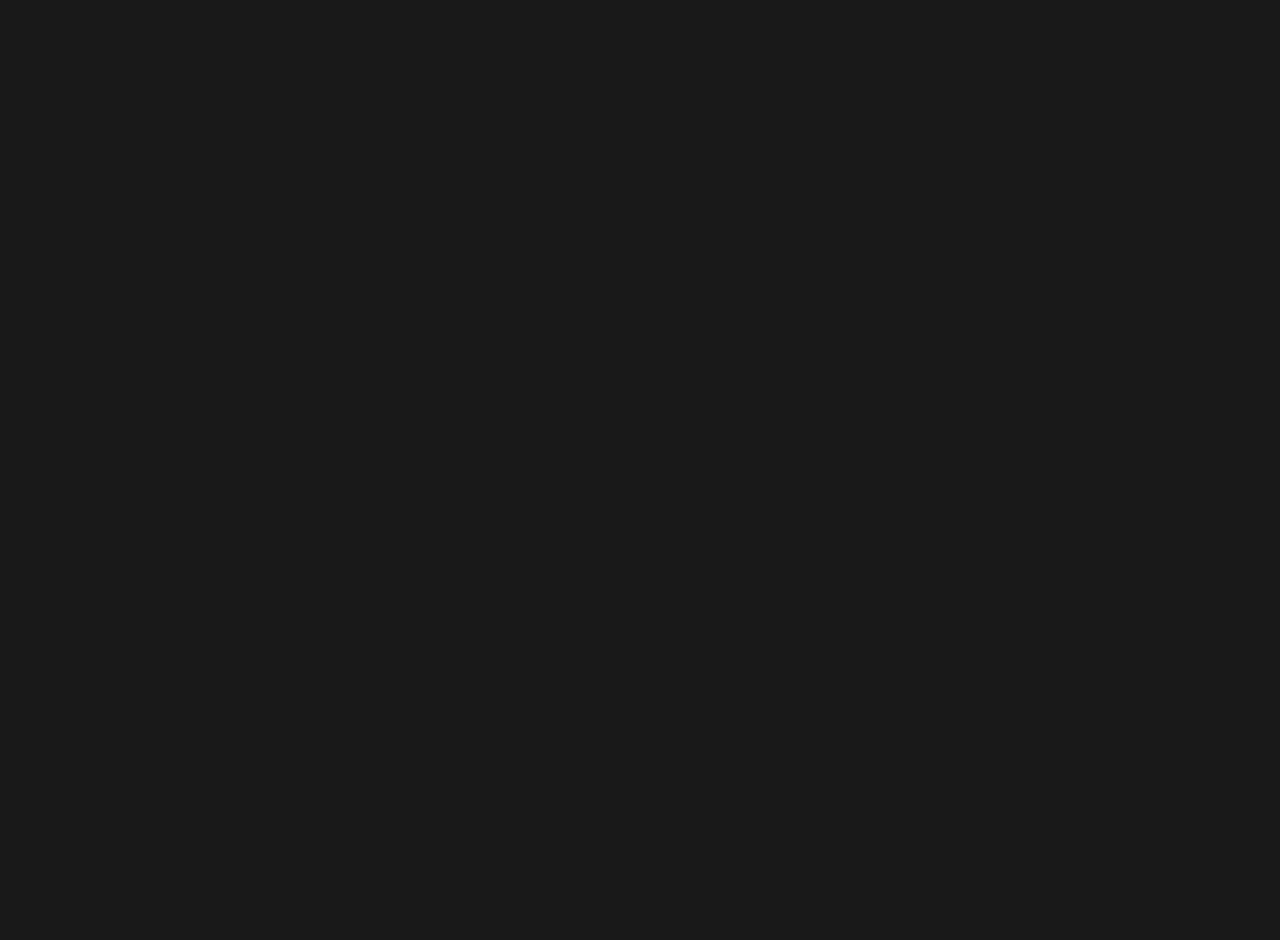
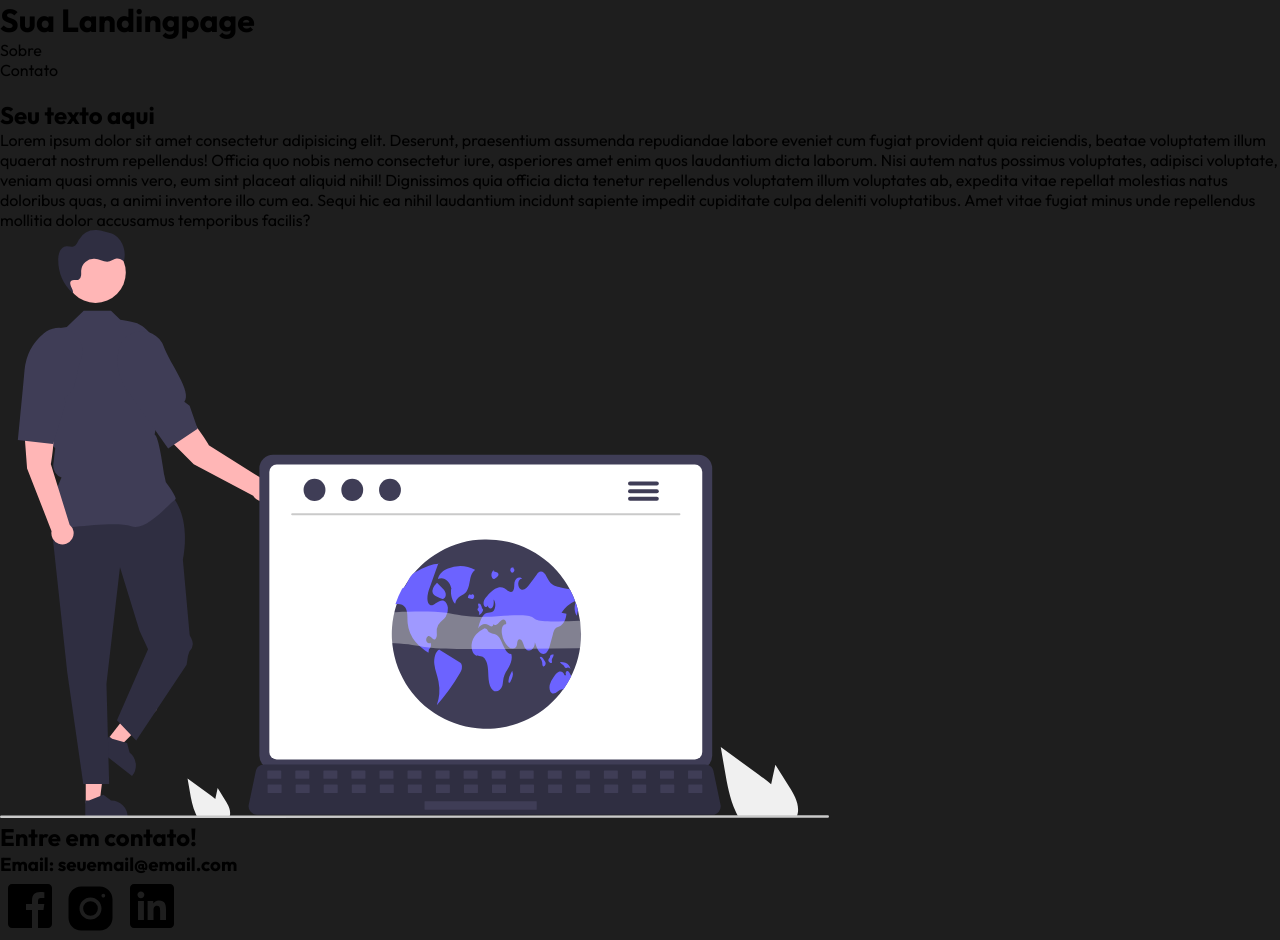
Before and after one commit to DanielValeriote/landing-page-1, a plain HTML site: page index.html in a window 1280 px wide. Before the commit the page ends 800 px from the top, so only its background shows below. Drawn offline with Linux system fonts and the light colour scheme.

Commit message:
create html structure and add images

```diff
--- a/index.html
+++ b/index.html
@@ -8,6 +8,34 @@
   <link rel="stylesheet" href="./styles/css/style.min.css">
 </head>
 <body>
+  <header>
+    <h1>Sua Landingpage</h1>
+    <ul class="navbar-list">
+      <li>Sobre</li>
+      <li>Contato</li>
+    </ul>
+  </header>
 
+  <main>
+    <article>
+      <h2>Seu texto aqui</h2>
+      <p>Lorem ipsum dolor sit amet consectetur adipisicing elit. Deserunt, praesentium assumenda repudiandae labore eveniet cum fugiat provident quia reiciendis, beatae voluptatem illum quaerat nostrum repellendus! Officia quo nobis nemo consectetur iure, asperiores amet enim quos laudantium dicta laborum. Nisi autem natus possimus voluptates, adipisci voluptate, veniam quasi omnis vero, eum sint placeat aliquid nihil! Dignissimos quia officia dicta tenetur repellendus voluptatem illum voluptates ab, expedita vitae repellat molestias natus doloribus quas, a animi inventore illo cum ea. Sequi hic ea nihil laudantium incidunt sapiente impedit cupiditate culpa deleniti voluptatibus. Amet vitae fugiat minus unde repellendus mollitia dolor accusamus temporibus facilis?</p>
+    </article>
+    <aside>
+      <img src="./assets/images/undraw_startup_life.svg" alt="draw of a man and a laptop">
+    </aside>
+  </main>
+
+  <footer>
+    <section>
+      <h2>Entre em contato!</h2>
+      <h3>Email: seuemail@email.com</h3>
+    </section>
+    <ul class="contact-icons">
+      <img src="./assets/images/facebook-icon.svg" alt="facebook">
+      <img src="./assets/images/instagram-icon.svg" alt="instagram">
+      <img src="./assets/images/linkedin-icon.svg" alt="linkedin">
+    </ul>
+  </footer>
 </body>
 </html>
--- a/styles/scss/style.scss
+++ b/styles/scss/style.scss
@@ -1,3 +1,6 @@
+@import url('https://fonts.googleapis.com/css2?family=Outfit:wght@300;400;700&display=swap');
+
+
 * {
   margin: 0;
   padding: 0;
@@ -5,5 +8,12 @@
 }
 
 body {
-  background-color: #191919;
+  background-color: #1e1e1e;
+  width: 100%;
+  min-height: 100vh;
+  font-family: "Outfit";
 }
+
+header {
+  height: 100px;
+}
```
Also changed, not shown: assets/images/facebook-icon.svg (added), assets/images/instagram-icon.svg (added), assets/images/linkedin-icon.svg (added), assets/images/undraw_startup_life.svg (added), styles/css/style.min.css.
